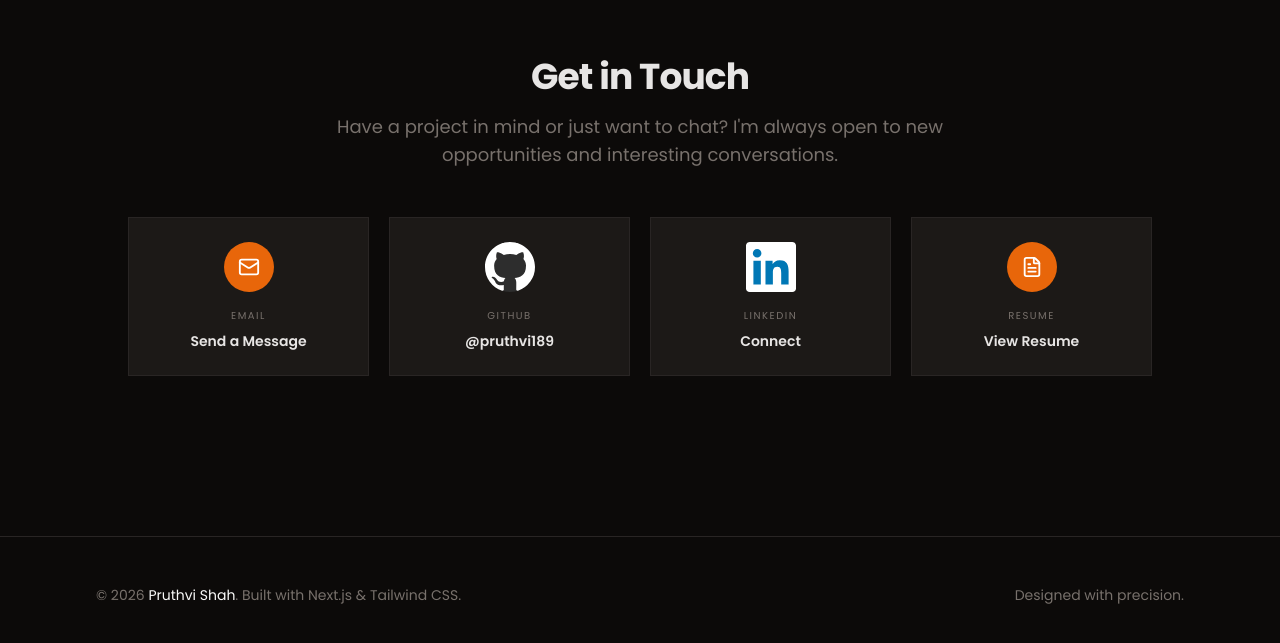
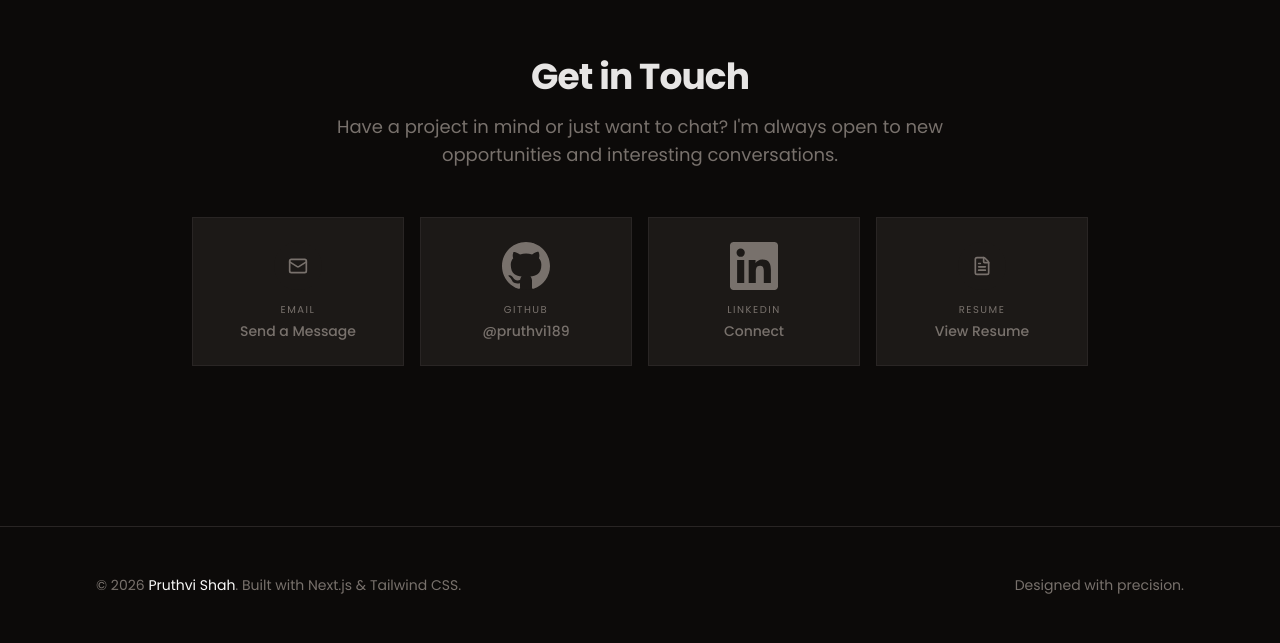
Before and after one commit to pruthvi189/portfolio, a Next.js app: page / in a window 1280 px wide. Shown: the part 3568-4211 px from the top of the page. Built offline with nearby package versions, Linux system fonts and the light colour scheme.

Commit message:
revert contact to original gray cards with orange hover

```diff
--- a/src/components/sections/contact.tsx
+++ b/src/components/sections/contact.tsx
@@ -12,38 +12,30 @@ export function Contact() {
       value: "Send a Message",
       href: `mailto:${site.email}`,
       icon: Mail,
-      circleColor: "bg-orange",
-      iconColor: "text-white",
     },
     {
       label: "GITHUB",
       value: "@pruthvi189",
       href: site.github,
       icon: GithubIcon,
-      circleColor: "bg-[#2d2d2d]",
-      iconColor: "text-white",
     },
     {
       label: "LINKEDIN",
       value: "Connect",
       href: site.linkedin,
       icon: LinkedinIcon,
-      circleColor: "bg-[#0077b5]",
-      iconColor: "text-white",
     },
     {
       label: "RESUME",
       value: "View Resume",
       href: site.resumeUrl,
       icon: FileText,
-      circleColor: "bg-orange",
-      iconColor: "text-white",
     },
   ];
 
   return (
     <section id="contact" className="section-padding py-24 pb-40 relative">
-      <div className="max-w-5xl mx-auto relative">
+      <div className="max-w-4xl mx-auto relative">
         <FadeIn>
           <h2 className="text-3xl sm:text-4xl font-bold tracking-tight mb-4 text-center">
             Get in Touch
@@ -55,7 +47,7 @@ export function Contact() {
         </FadeIn>
 
         <FadeIn delay={0.1}>
-          <div className="grid grid-cols-2 sm:grid-cols-4 gap-5">
+          <div className="grid grid-cols-2 sm:grid-cols-4 gap-4">
             {links.map((link) => {
               const Icon = link.icon;
               const isExternal = link.href.startsWith("http");
@@ -67,13 +59,13 @@ export function Contact() {
                   rel={isExternal ? "noopener noreferrer" : undefined}
                   className="group flex flex-col items-center text-center border border-border rounded-2xl p-6 bg-card hover:border-orange hover:shadow-[0_0_30px_-10px_rgba(232,102,10,0.1)] transition-all duration-300"
                 >
-                  <div className={`flex items-center justify-center w-[50px] h-[50px] rounded-full ${link.circleColor} ${link.iconColor} mb-4 transition-all duration-300`}>
-                    <Icon size={22} />
+                  <div className="flex items-center justify-center w-12 h-12 rounded-full bg-secondary text-muted-foreground group-hover:bg-orange/15 group-hover:text-orange mb-3 transition-all duration-300">
+                    <Icon size={20} />
                   </div>
-                  <p className="font-mono text-[10px] uppercase tracking-[0.15em] text-muted-foreground mb-2">
+                  <p className="font-mono text-[10px] uppercase tracking-[0.15em] text-muted-foreground mb-1">
                     {link.label}
                   </p>
-                  <p className="font-semibold text-sm text-foreground group-hover:text-orange transition-colors duration-200">
+                  <p className="font-medium text-sm text-muted-foreground group-hover:text-foreground transition-colors duration-200">
                     {link.value}
                   </p>
                 </a>
```
